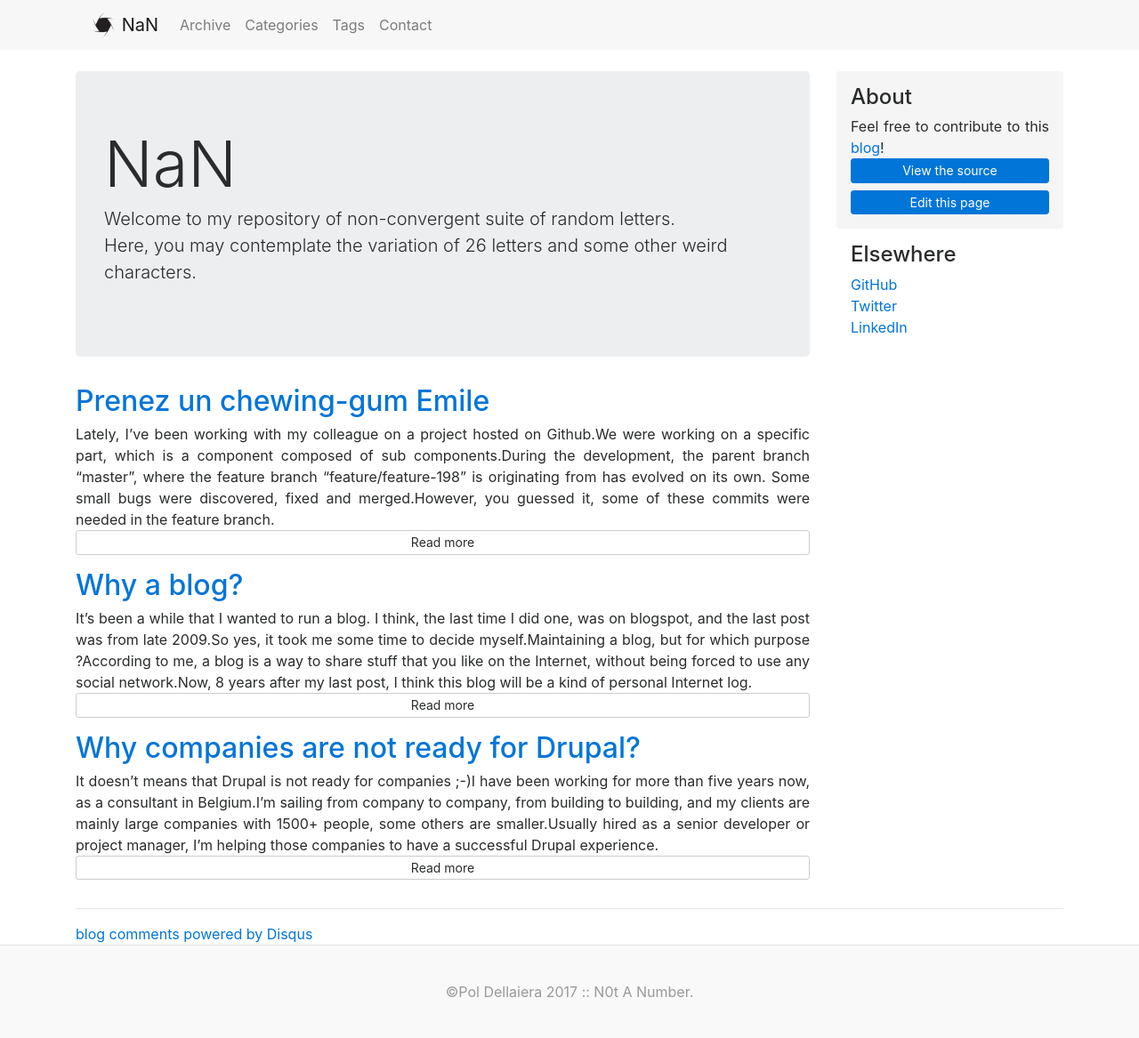
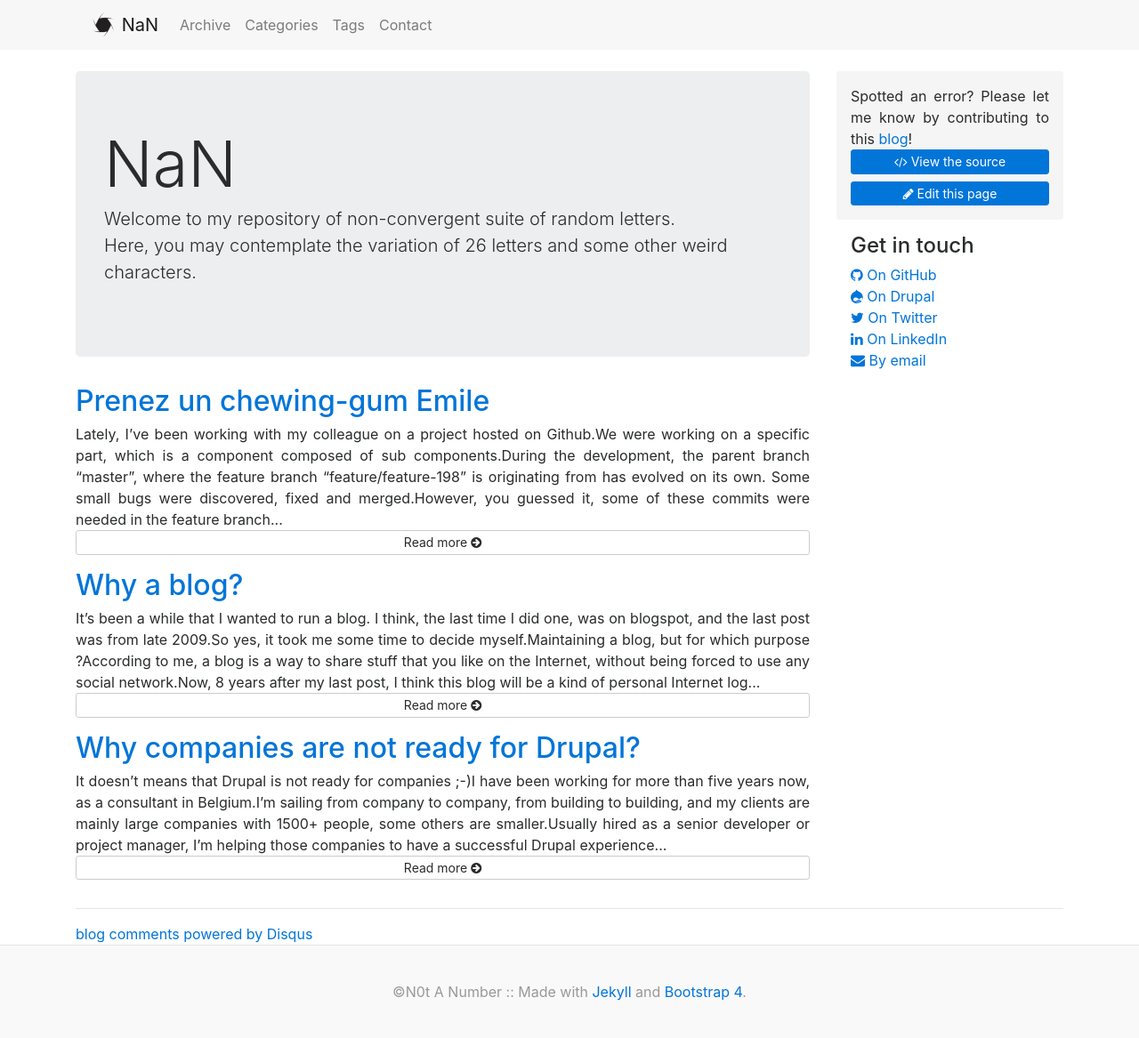
Before and after one commit to drupol/not-a-number.io, a Jekyll site: the page built from index.md, in a window 1280 px wide. Shown: the whole page at 89% size. Built offline with Jekyll 4.4.1, drawn with Linux system fonts in a browser that asks for light colours; nearby versions of some CDN libraries; comment, search, counter and statistics services are not loaded.

Commit message:
Eye candy with Fontawesome.

```diff
--- a/_layouts/default.html
+++ b/_layouts/default.html
@@ -15,8 +15,8 @@
   <script src="//html5shim.googlecode.com/svn/trunk/html5.js"></script>
   <![endif]-->
 
-  <link rel="stylesheet" href="https://maxcdn.bootstrapcdn.com/bootstrap/4.0.0-alpha.6/css/bootstrap.min.css" integrity="sha384-rwoIResjU2yc3z8GV/NPeZWAv56rSmLldC3R/AZzGRnGxQQKnKkoFVhFQhNUwEyJ" crossorigin="anonymous">
-  <script src="//code.jquery.com/jquery-3.1.1.slim.min.js" integrity="sha384-A7FZj7v+d/sdmMqp/nOQwliLvUsJfDHW+k9Omg/a/EheAdgtzNs3hpfag6Ed950n" crossorigin="anonymous"></script>
+  <link href="//maxcdn.bootstrapcdn.com/font-awesome/4.7.0/css/font-awesome.min.css" rel="stylesheet" integrity="sha384-wvfXpqpZZVQGK6TAh5PVlGOfQNHSoD2xbE+QkPxCAFlNEevoEH3Sl0sibVcOQVnN" crossorigin="anonymous">  <script src="//code.jquery.com/jquery-3.1.1.slim.min.js" integrity="sha384-A7FZj7v+d/sdmMqp/nOQwliLvUsJfDHW+k9Omg/a/EheAdgtzNs3hpfag6Ed950n" crossorigin="anonymous"></script>
+  <link rel="stylesheet" href="//maxcdn.bootstrapcdn.com/bootstrap/4.0.0-alpha.6/css/bootstrap.min.css" integrity="sha384-rwoIResjU2yc3z8GV/NPeZWAv56rSmLldC3R/AZzGRnGxQQKnKkoFVhFQhNUwEyJ" crossorigin="anonymous">
   <script src="//cdnjs.cloudflare.com/ajax/libs/tether/1.4.0/js/tether.min.js" integrity="sha384-DztdAPBWPRXSA/3eYEEUWrWCy7G5KFbe8fFjk5JAIxUYHKkDx6Qin1DkWx51bBrb" crossorigin="anonymous"></script>
   <script src="//maxcdn.bootstrapcdn.com/bootstrap/4.0.0-alpha.6/js/bootstrap.min.js" integrity="sha384-vBWWzlZJ8ea9aCX4pEW3rVHjgjt7zpkNpZk+02D9phzyeVkE+jo0ieGizqPLForn" crossorigin="anonymous"></script>
   <script src="//cdn.mathjax.org/mathjax/latest/MathJax.js?config=TeX-AMS-MML_HTMLorMML"></script>
@@ -57,20 +57,21 @@
 
     <div class="col-sm-3">
       <div class="sidebar-module sidebar-module-inset">
-        <h4>About</h4>
-        Feel free to contribute to this <a href="https://github.com/drupol/drupol.github.io">blog</a>!
+        Spotted an error? Please let me know by contributing to this <a href="https://github.com/drupol/drupol.github.io">blog</a>!
         <nav>
-          <a class="btn btn-primary btn-sm btn-block" href="https://github.com/drupol/drupol.github.io/blob/master/{{ page.path }}">View the source</a>
-          <a class="btn btn-primary btn-sm btn-block" href="https://github.com/drupol/drupol.github.io/edit/master/{{ page.path }}">Edit this page</a>
+          <a class="btn btn-primary btn-sm btn-block" href="https://github.com/drupol/drupol.github.io/blob/master/{{ page.path }}"><i class="fa fa-code" aria-hidden="true"></i> View the source</a>
+          <a class="btn btn-primary btn-sm btn-block" href="https://github.com/drupol/drupol.github.io/edit/master/{{ page.path }}"><i class="fa fa-pencil" aria-hidden="true"></i> Edit this page</a>
         </nav>
       </div>
 
       <div class="sidebar-module">
-        <h4>Elsewhere</h4>
+        <h4>Get in touch</h4>
         <ol class="list-unstyled">
-          <li><a href="https://github.com/drupol">GitHub</a></li>
-          <li><a href="https://twitter.com/drupol">Twitter</a></li>
-          <li><a href="https://www.linkedin.com/in/poldellaiera/">LinkedIn</a></li>
+          <li><a href="https://github.com/drupol"><i class="fa fa-github" aria-hidden="true"></i> On GitHub</a></li>
+          <li><a href="https://www.drupal.org/u/pol"><i class="fa fa-drupal" aria-hidden="true"></i> On Drupal</a></li>
+          <li><a href="https://twitter.com/drupol"><i class="fa fa-twitter" aria-hidden="true"></i> On Twitter</a></li>
+          <li><a href="https://www.linkedin.com/in/poldellaiera/"><i class="fa fa-linkedin" aria-hidden="true"></i> On LinkedIn</a></li>
+          <li><a href="/contact"><i class="fa fa-envelope" aria-hidden="true"></i> By email</a></li>
         </ol>
       </div>
     </div><!-- /.blog-sidebar -->
@@ -87,7 +88,7 @@
 </div>
 
 <footer class="blog-footer">
-  <p>&copy;{{ site.author.name }} 2017 :: N0t A Number.</p>
+  <p>&copy;N0t A Number :: Made with <a href="https://jekyllrb.com">Jekyll</a> and <a href="https://">Bootstrap 4</a>.</p>
 </footer>
 
 {% include JB/analytics %}
--- a/index.md
+++ b/index.md
@@ -26,7 +26,7 @@
 <h2><a href="{{ HOME_PATH }}{{post.url}}">{{post.title}}</a></h2>
 
 <div class="excerpt">
-{{post.excerpt | strip_html | strip_newlines}}
+{{post.excerpt | strip_html | strip_newlines}}..
 </div>
 
 <div class="read-more">
```
Also changed, not shown: History.markdown (deleted, +0 -15 lines).
